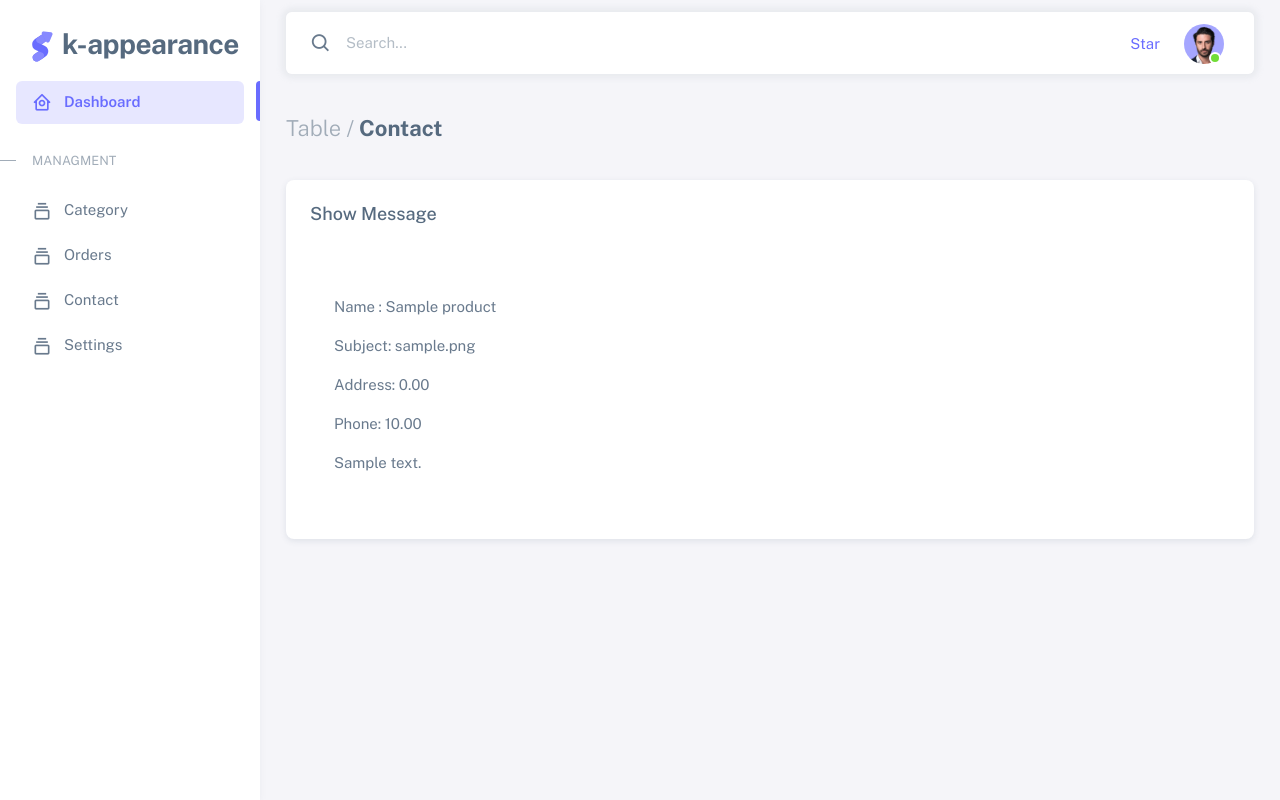
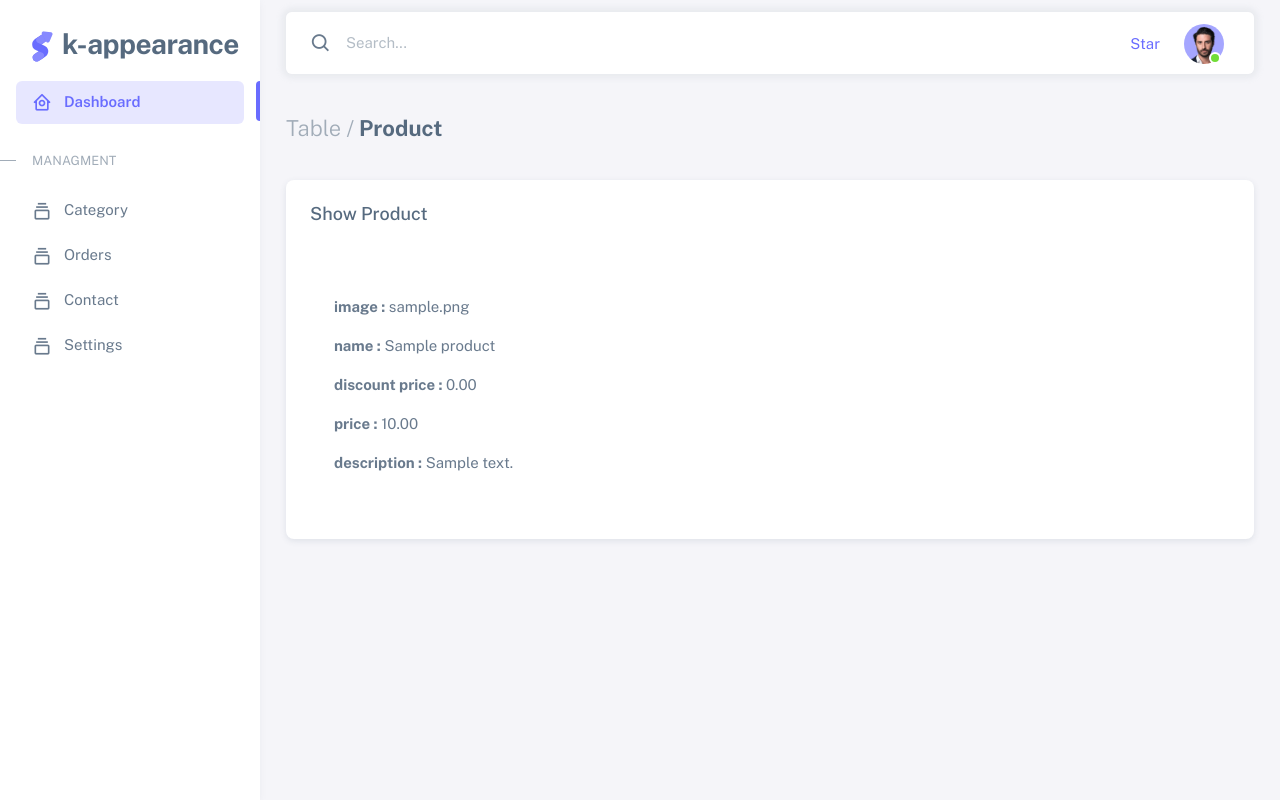
Before and after one commit to anasjabellah/kappearance, a Laravel app: page /products/1 in a window 1280 px wide. Run offline with Laravel 9, Linux system fonts and the light colour scheme; tables that the repository leaves empty hold one stand-in row (values such as "Sample post").

Commit message:
EDIT SHOW IN PAGE PRODUCT

```diff
--- a/resources/views/products/show.blade.php
+++ b/resources/views/products/show.blade.php
@@ -207,23 +207,21 @@
               </ul>
             </div>
           </nav>
-
           <!-- / Navbar -->
 
            <!-- Basic Bootstrap Table -->
            <div class="container-xxl flex-grow-1 container-p-y">
-            <h4 class="fw-bold py-3 mb-4"><span class="text-muted fw-light">Table /</span> Contact</h4>
+            <h4 class="fw-bold py-3 mb-4"><span class="text-muted fw-light">Table /</span> Product</h4>
             <div class="card">
-              <h5 class="card-header"> Show Message </h5>
+              <h5 class="card-header"> Show Product </h5>
               <div class="content p-5">
-                <p >Name : {{ $Product->name }}</p>
-                <p>Subject: {{ $Product->image }}</p>
-                <p>Address: {{ $Product->discount_price }}</p>
-                <p>Phone: {{ $Product->price }}</p>
-                <p class="text-justify">{{ $Product->description }}</p>
+                <p><b>image :</b> {{ $Product->image }}</p>
+                <p><b>name :</b> {{ $Product->name }}</p>
+                <p><b>discount price : </b> {{ $Product->discount_price }}</p>
+                <p><b>price :</b> {{ $Product->price }}</p>
+                <p class="text-justify"><b>description :</b> {{ $Product->description }}</p>
               </div>
             </div>
           </div>
-
-
+        </div>
 @endsection
```
